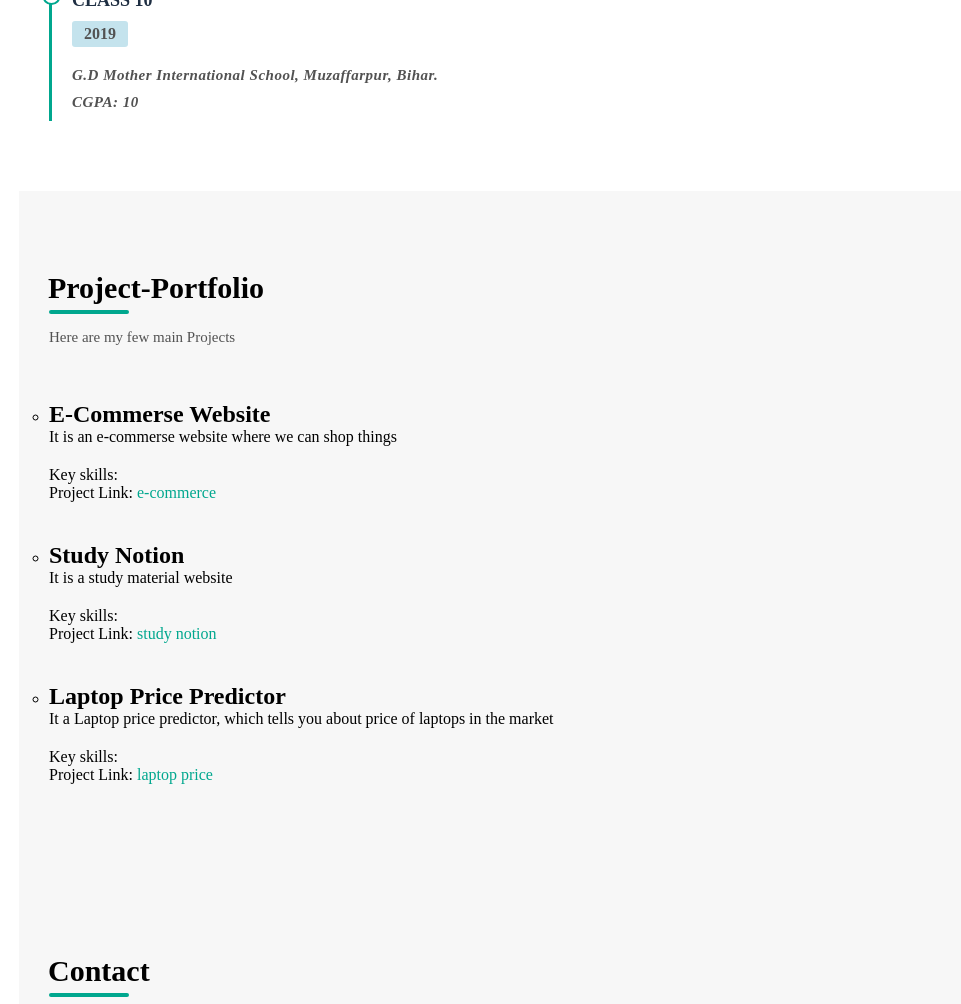
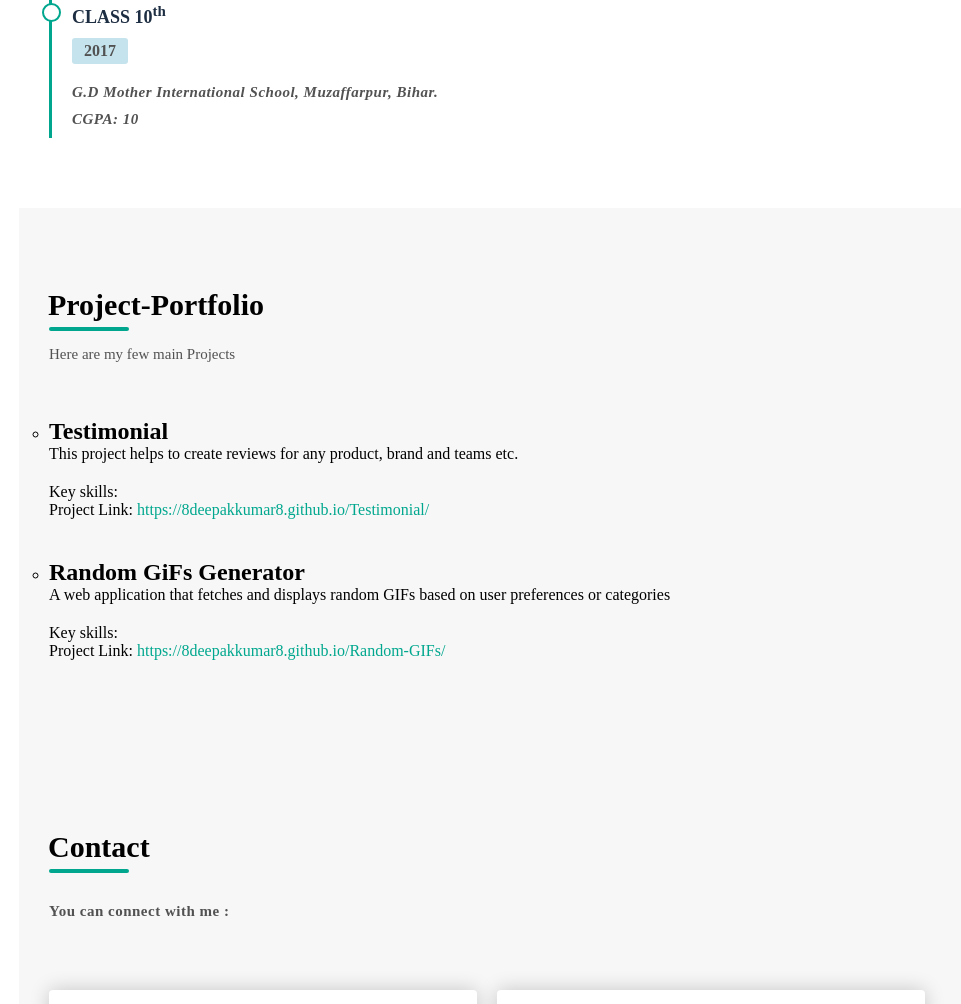
Before and after one commit to 8deepakkumar8/portfolio, a plain HTML site: page index.html in a window 1280 px wide. Shown: the part 2405-3409 px from the top of the page, without its empty margins (281-1242 px from the left). Drawn offline with nearby package versions, Linux system fonts and the light colour scheme; a web font is replaced by a local one.

Commit message:
Update index.html

```diff
--- a/index.html
+++ b/index.html
@@ -77,8 +77,9 @@
 
                     <!-- ...info... -->
                     <div class="info-col">
-                        <h2>Full-Stack Developer!</h2>
-                        <p>Lorem ipsum, dolor sit amet consectetur adipisicing elit. architecto odit maxime recusandae vitae natus consequuntur mollitia fugit!</p>
+                        <h2>CSE Student and Web Developer!</h2>
+                        <p>I am undergraduate student currently pursuing bachelor of Technology in Computer Engineering and very passionate, result driven and
+honest individual, seeking opportunities to work in a professional environment.</p>
 
                         <div class="icon-list-col">
                             <!-- ..left-side-list.. -->
@@ -190,7 +191,7 @@
                 </div>
                 <div class="my-edu">
                     <h3>CLASS 10<sup>th</sup></h3>
-                    <span class="sp-box">2019</span>
+                    <span class="sp-box">2017</span>
                     <p>G.D Mother International School, Muzaffarpur, Bihar.</p>
                     <p>CGPA: 10</p>
                 </div>
@@ -207,25 +208,18 @@
                 <!-- ..projects items-1.. -->
                 <div class="proj-item">
                     <ol type="1">
-                        <li class="list"><h2>E-Commerse Website</h2>
-                            <p>It is an e-commerse website where we can shop things </p>
+                        <li class="list"><h2>Testimonial</h2>
+                            <p>This project helps to create reviews for any product, brand and teams etc. </p>
                             <div class="skill">
                                 <p>Key skills: </p>
-                                <p>Project Link: <a href="">e-commerce</a></p>
+                                <p>Project Link: <a href="">https://8deepakkumar8.github.io/Testimonial/</a></p>
                             </div>
                         </li>
-                        <li class="list"><h2>Study Notion</h2>
-                            <p>It is a study material website</p>
+                        <li class="list"><h2>Random GiFs Generator</h2>
+                            <p>A web application that fetches and displays random GIFs based on user preferences or categories</p>
                             <div class="skill">
                                 <p>Key skills: </p>
-                                <p>Project Link: <a href="">study notion</a></p>
-                            </div>
-                        </li>
-                        <li class="list"><h2>Laptop Price Predictor</h2>
-                            <p>It a Laptop price predictor, which tells you about price of laptops in the market</p>
-                            <div class="skill">
-                                <p>Key skills: </p>
-                                <p>Project Link: <a href="">laptop price</a></p>
+                                <p>Project Link: <a href="">https://8deepakkumar8.github.io/Random-GIFs/</a></p>
                             </div>
                         </li>
                     </ol>
```
